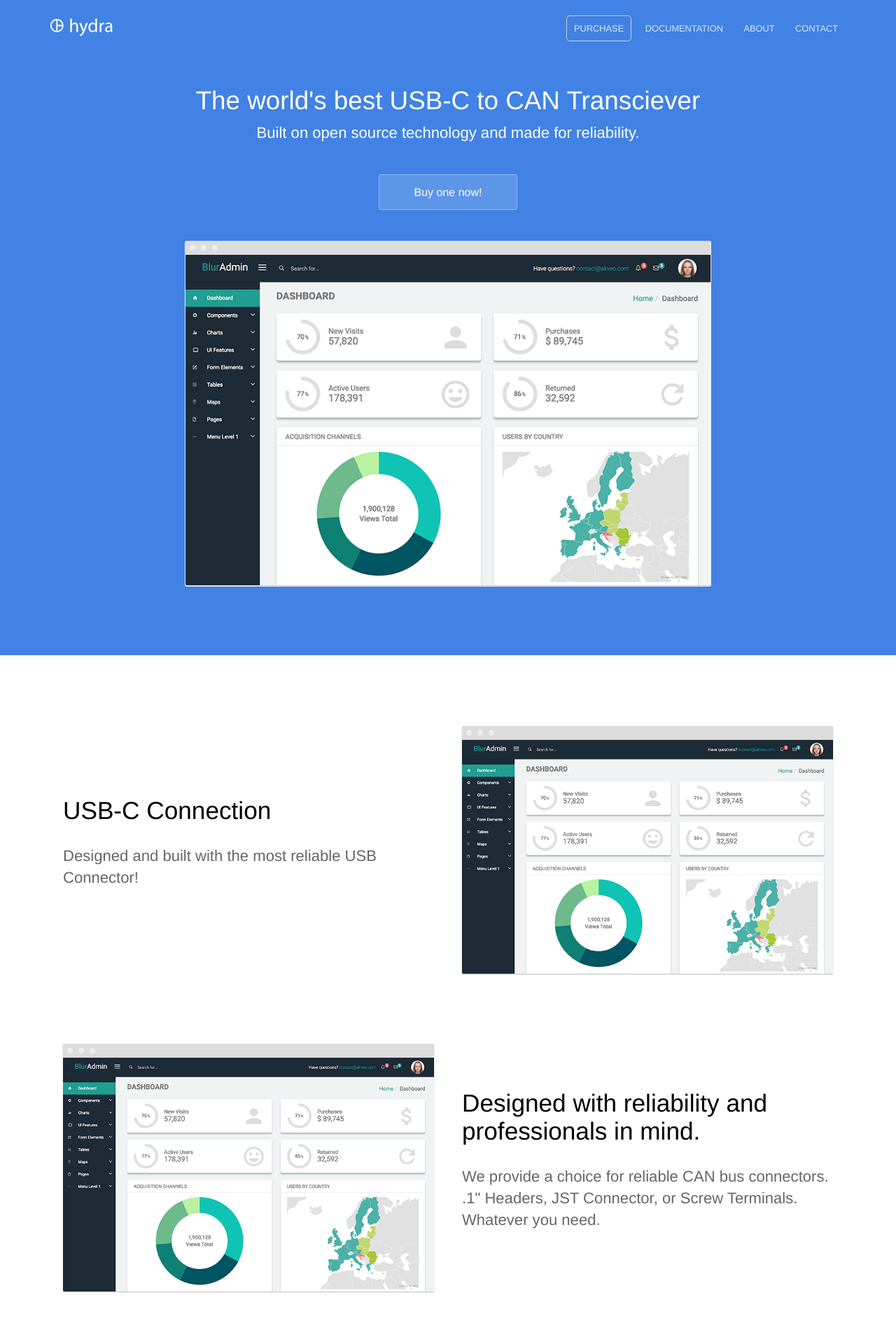
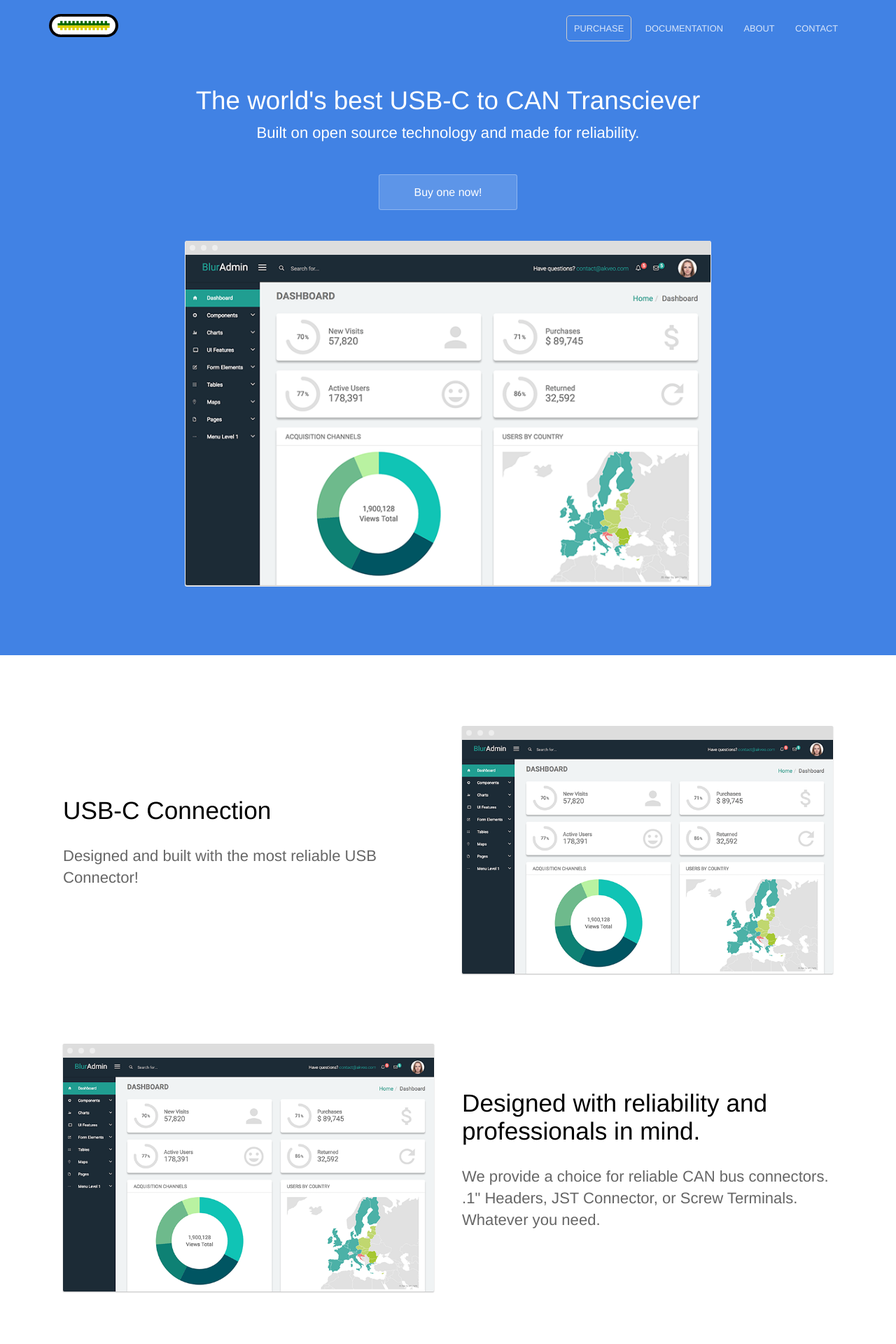
Before and after one commit to CANWork/Website, a Jekyll site: the page built from index.html, in a window 1280 px wide. Shown: the top 1920 px of the page at 70% size. Built offline with Jekyll 4.4.1, drawn with Linux system fonts in a browser that asks for light colours.

Commit message:
Update default.html

```diff
--- a/_layouts/default.html
+++ b/_layouts/default.html
@@ -23,7 +23,7 @@
 	<body>
 		<header>
 			<div class="container">
-				<div class="company-name"><a href="{{ site.baseurl }}/"><img src="{{ site.baseurl }}/images/logo.svg" alt="Hydra Logo" width="95" height="33" /></a></div>
+				<div class="company-name"><a href="{{ site.baseurl }}/"><img src="{{ site.baseurl }}/images/CANWork.svg" alt="Hydra Logo" width="95" height="33" /></a></div>
 				{% include navigation.html %}
 			</div>
 		</header>
```
